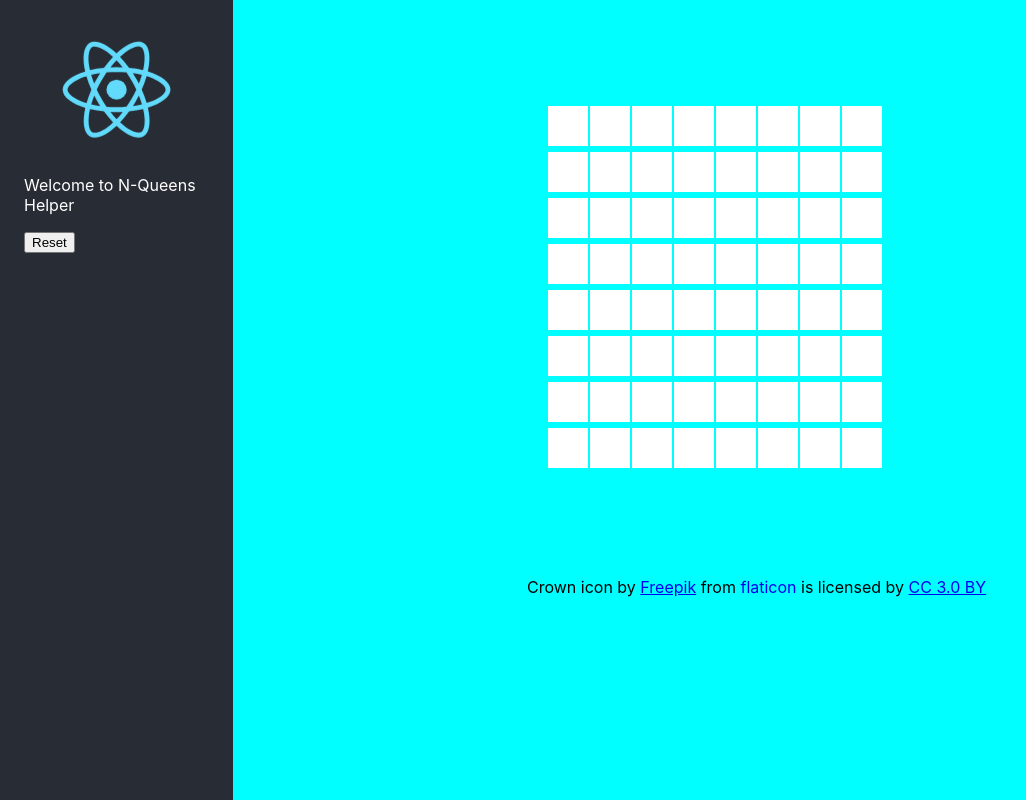
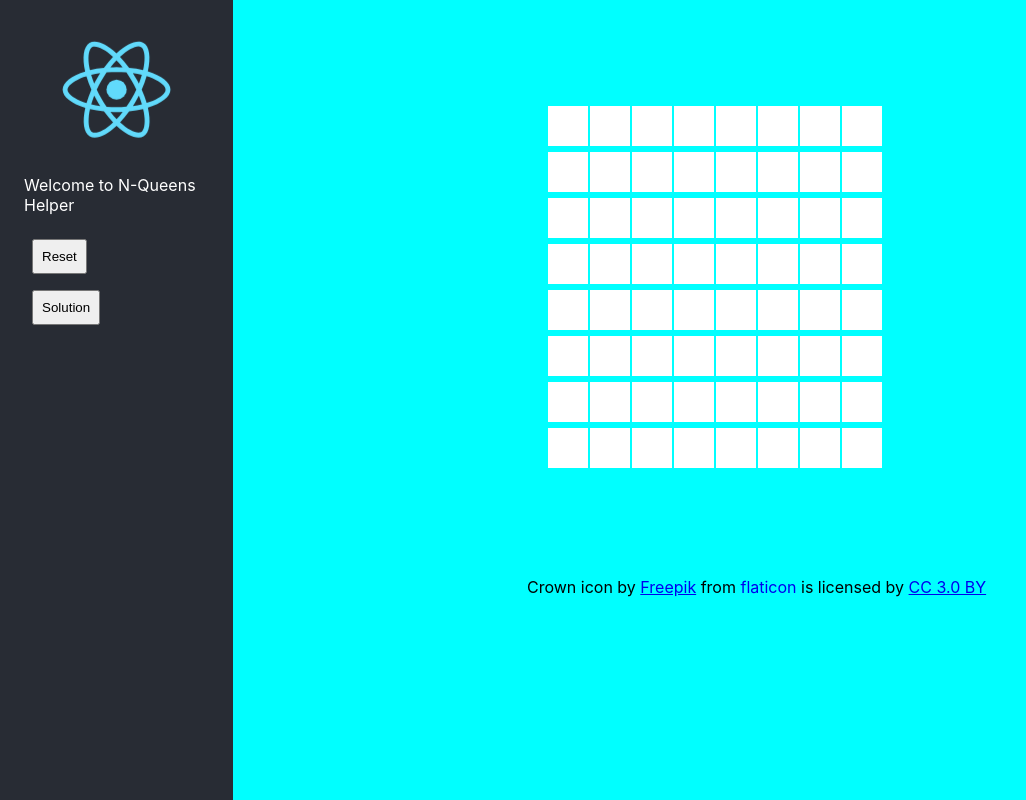
Before and after one commit to klvenky/n-queens-helper, a React (Create React App) app: page / in a window 1280 px wide. Shown: the whole page, without its empty margins (0-1026 px from the left). Built offline with nearby package versions, Linux system fonts and the light colour scheme.

Commit message:
added show solution button with solution for 8*8

```diff
--- a/src/App.css
+++ b/src/App.css
@@ -18,7 +18,6 @@ body {
 .App-logo {
   animation: App-logo-spin infinite 10s linear;
   justify-content: center;
-  align-content: center;
 }
 
 .App-header {
--- a/src/App.js
+++ b/src/App.js
@@ -6,9 +6,18 @@ import logo from './logo.svg';
 import { findDisabledBlocks } from './utils';
 
 const DEFAULT = 8;
+const SOL_8_8 = [
+  { x: 0, y: 6 }, { x: 1, y: 4 }, { x: 2, y: 7 }, { x: 3, y: 0 },
+  { x: 4, y: 3 }, { x: 5, y: 5 }, { x: 6, y: 2 }, { x: 7, y: 7 }
+];
+const SOL = { 8: SOL_8_8 };
 const ARR = [];
 for (let i = 0; i < DEFAULT; i += 1) ARR[i] = i;
 
+const Button = (props) => {
+  const { children } = props;
+  return (<button style={{ margin: '0.5rem', padding: '0.5rem', alignSelf: 'center' }} >{children}</button>);
+}
 const Link = (props) => {
   const { children, ...rest } = props;
   return (<a {...rest} rel="noreferrer noopener">{children}</a>);
@@ -47,15 +56,17 @@ function App() {
     }
   };
   const resetQueens = () => setQueenBlocks([]);
+  const showSolution = () => setQueenBlocks(SOL[queens]);
   return (
     <div className="App">
       <div className="App-header">
-        <div style={{ alignContent: 'center' }}>
+        <div>
           <img src={logo} className="App-logo" alt="logo" />
           <p>
             Welcome to N-Queens Helper
           </p>
-          <button onClick={resetQueens}>Reset</button>
+          <div><Button onClick={resetQueens}>Reset</Button></div>
+          <div><Button onClick={showSolution}>Solution</Button></div>
         </div>
       </div>
       <div className="div-bg">
@@ -84,7 +95,7 @@ function App() {
           <div style={{ textAlign: 'center' }}>
             Crown icon by <Link href="https://www.freepik.com/" title="Freepik">Freepik</Link>&nbsp;from&nbsp;
             <Link href="https://www.flaticon.com/" title="Flaticon" style={{ textDecorationColor: 'red', textDecoration: 'none' }}>
-            flaticon&nbsp;</Link>is licensed by&nbsp;
+              flaticon&nbsp;</Link>is licensed by&nbsp;
             <Link href="http://creativecommons.org/licenses/by/3.0/" title="Creative Commons BY 3.0" target="_blank">CC 3.0 BY</Link>
           </div>
         </footer>
```
